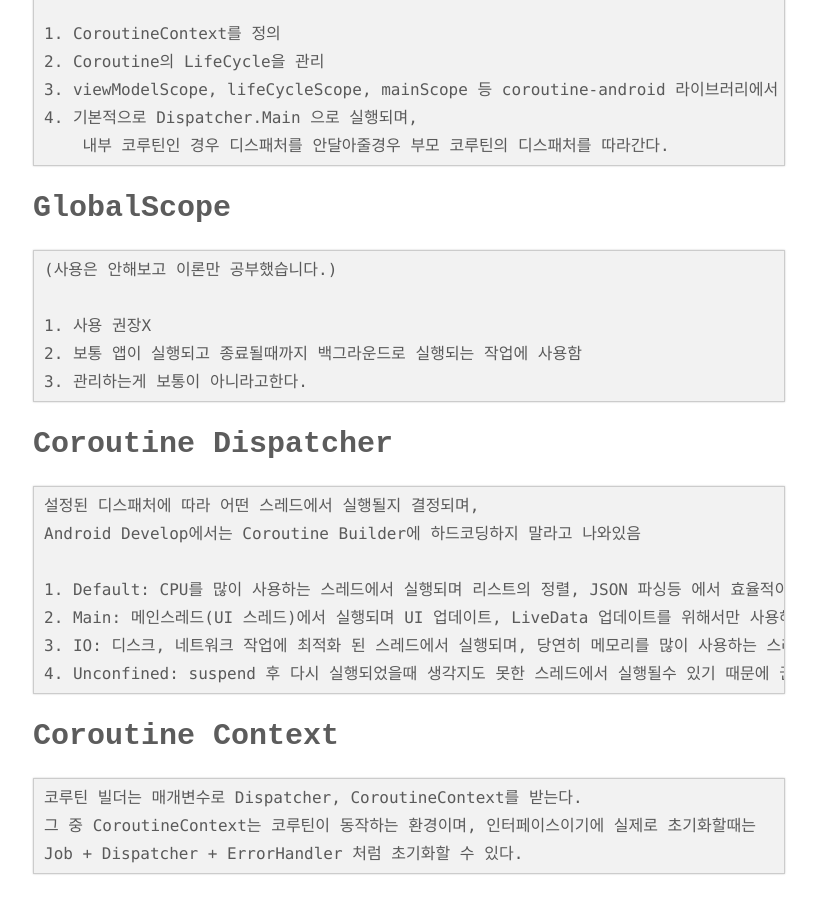
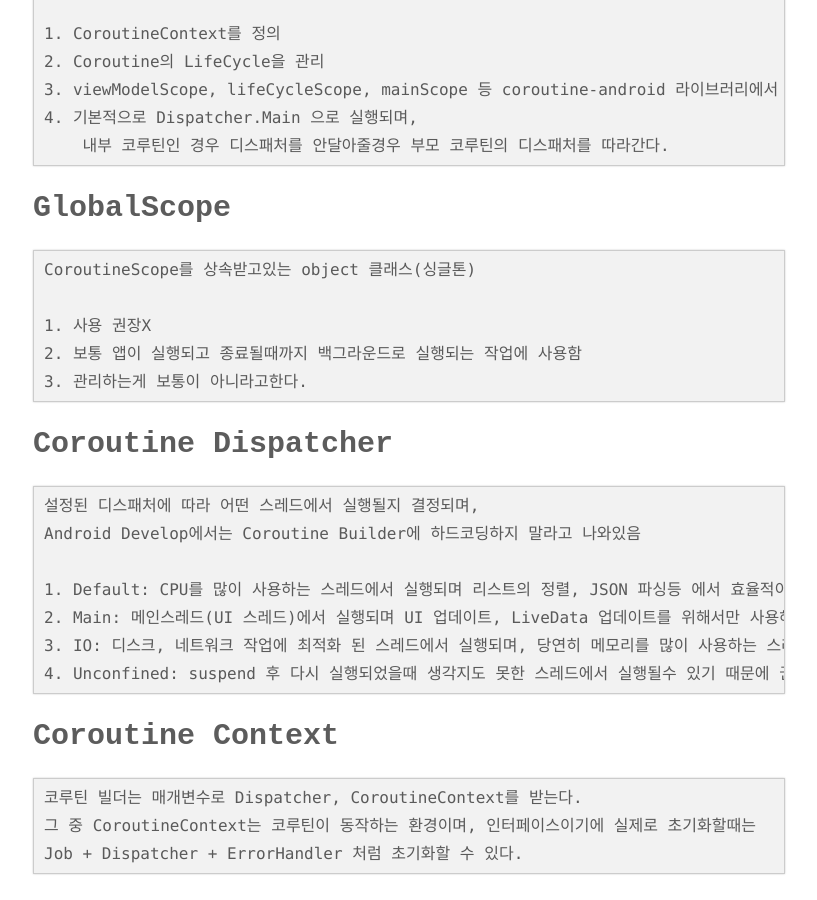
Before and after one commit to sun5066/sun5066.github.io, a Jekyll site: the page built from _posts/2021-10-04-summary-coroutine.md, in a window 1280 px wide and 900 px high, scrolled down 780 px. Shown: the whole window, without its empty margins (231-1048 px from the left). Built offline with Jekyll 4.4.1, drawn with Linux system fonts in a browser that asks for light colours; some web fonts are replaced; our own code applies the rules of GitHub Pages for plain Markdown files.

Commit message:
Update 2021-10-04-summary-coroutine.md

````diff
--- a/_posts/2021-10-04-summary-coroutine.md
+++ b/_posts/2021-10-04-summary-coroutine.md
@@ -35,7 +35,7 @@ categories: android
 
 # GlobalScope
 ```
-(사용은 안해보고 이론만 공부했습니다.)
+CoroutineScope를 상속받고있는 object 클래스(싱글톤)
 
 1. 사용 권장X
 2. 보통 앱이 실행되고 종료될때까지 백그라운드로 실행되는 작업에 사용함
````
